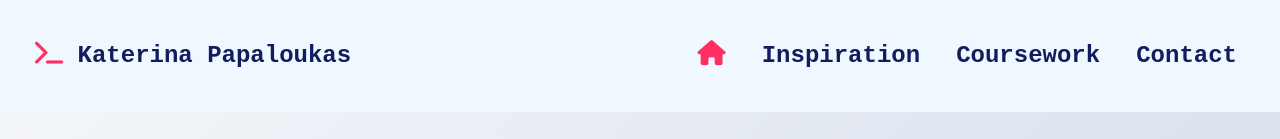
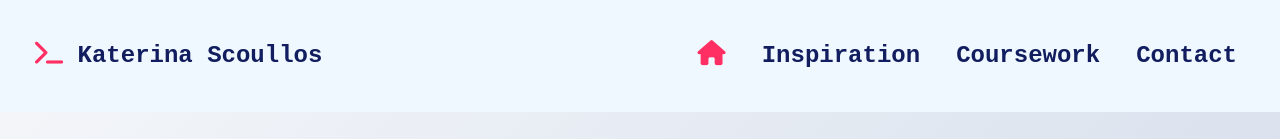
Before and after one commit to codingwithkat/Kats-Website, a React (Create React App) app: page / in a window 1280 px wide. Shown: the top 139 px of the page. Built offline with nearby package versions, Linux system fonts and the light colour scheme.

Commit message:
name change

```diff
--- a/src/components/NavigationBar.js
+++ b/src/components/NavigationBar.js
@@ -36,7 +36,7 @@ export const NavigationBar = () => (
     <Styles>
         <Navbar expand="lg" className="nav-style">
             <Navbar.Toggle aria-controls="basic-navbar-nav" />
-            <Navbar.Brand href="/"><i className="fas fa-terminal"></i> Katerina Papaloukas</Navbar.Brand>
+            <Navbar.Brand href="/"><i className="fas fa-terminal"></i> Katerina Scoullos</Navbar.Brand>
 
             <Navbar.Collapse id="basic-navbar-nav">
                 <Nav className="ml-auto">
```
